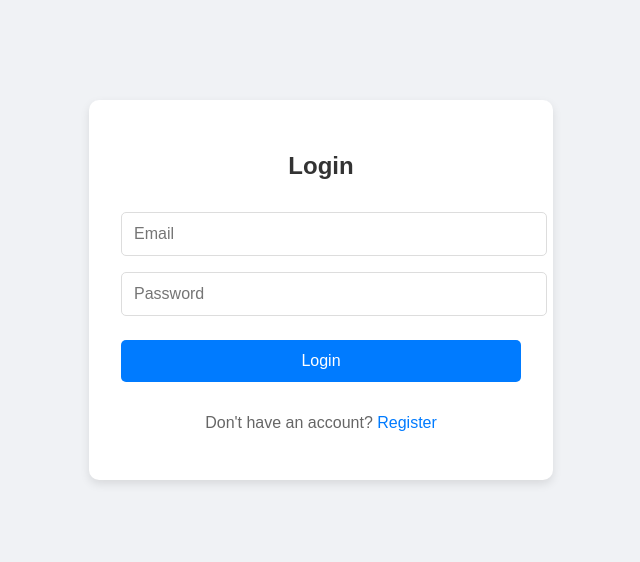
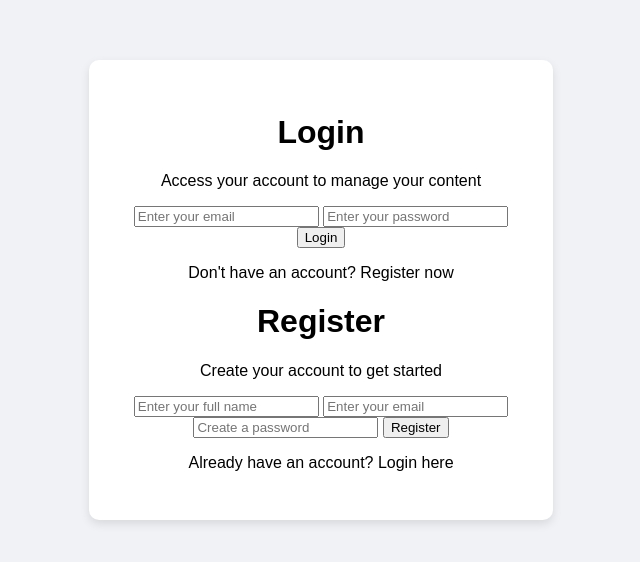
Before and after one commit to merazalveedev/register-blogger, a plain HTML site: page index.html in a window 1280 px wide. Shown: the part 110-672 px from the top of the page, without its empty margins (319-959 px from the left). Drawn offline with Linux system fonts and the light colour scheme.

Commit message:
Update index.html

```diff
--- a/index.html
+++ b/index.html
@@ -3,30 +3,44 @@
 <head>
   <meta charset="UTF-8">
   <meta name="viewport" content="width=device-width, initial-scale=1.0">
-  <title>Login & Register</title>
+  <title>Firebase Auth | Blogger</title>
   <link rel="stylesheet" href="styles.css">
+  <script src="https://www.gstatic.com/firebasejs/9.21.0/firebase-app.js"></script>
+  <script src="https://www.gstatic.com/firebasejs/9.21.0/firebase-auth.js"></script>
+  <script src="https://www.gstatic.com/firebasejs/9.21.0/firebase-database.js"></script>
 </head>
 <body>
+  <!-- Authentication Container -->
   <div class="auth-container">
-    <div class="auth-form" id="login-form">
-      <h2>Login</h2>
-      <input type="email" id="login-email" placeholder="Email" required>
-      <input type="password" id="login-password" placeholder="Password" required>
-      <button id="login-btn">Login</button>
-      <p>Don't have an account? <a href="#" id="show-register">Register</a></p>
+    <!-- Login Page -->
+    <div id="login-page" class="auth-page active">
+      <div class="auth-card">
+        <h1>Login</h1>
+        <p>Access your account to manage your content</p>
+        <input type="email" id="login-email" placeholder="Enter your email" class="auth-input">
+        <input type="password" id="login-password" placeholder="Enter your password" class="auth-input">
+        <button id="login-btn" class="auth-btn">Login</button>
+        <p class="switch-link">
+          Don't have an account? <span id="show-register">Register now</span>
+        </p>
+      </div>
     </div>
 
-    <div class="auth-form" id="register-form" style="display: none;">
-      <h2>Register</h2>
-      <input type="email" id="register-email" placeholder="Email" required>
-      <input type="password" id="register-password" placeholder="Password" required>
-      <button id="register-btn">Register</button>
-      <p>Already have an account? <a href="#" id="show-login">Login</a></p>
+    <!-- Register Page -->
+    <div id="register-page" class="auth-page">
+      <div class="auth-card">
+        <h1>Register</h1>
+        <p>Create your account to get started</p>
+        <input type="text" id="register-name" placeholder="Enter your full name" class="auth-input">
+        <input type="email" id="register-email" placeholder="Enter your email" class="auth-input">
+        <input type="password" id="register-password" placeholder="Create a password" class="auth-input">
+        <button id="register-btn" class="auth-btn">Register</button>
+        <p class="switch-link">
+          Already have an account? <span id="show-login">Login here</span>
+        </p>
+      </div>
     </div>
   </div>
-
-  <script src="https://www.gstatic.com/firebasejs/9.6.1/firebase-app.js"></script>
-  <script src="https://www.gstatic.com/firebasejs/9.6.1/firebase-auth.js"></script>
-  <script src="app.js"></script>
 </body>
+<script src="script.js"></script>
 </html>
```
